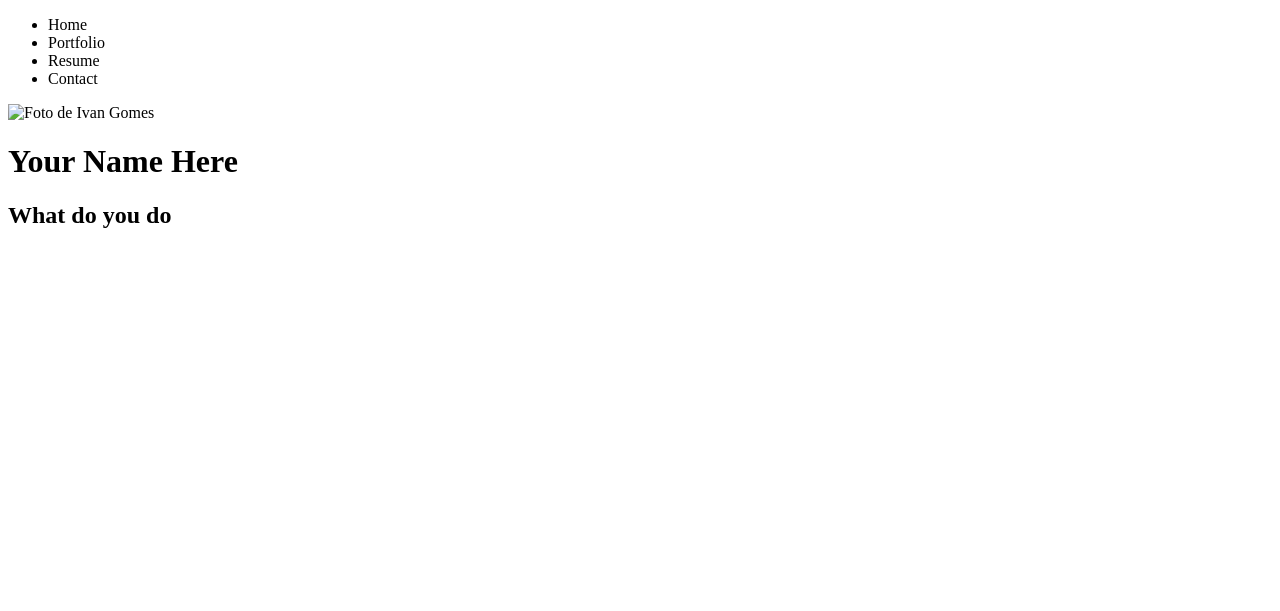
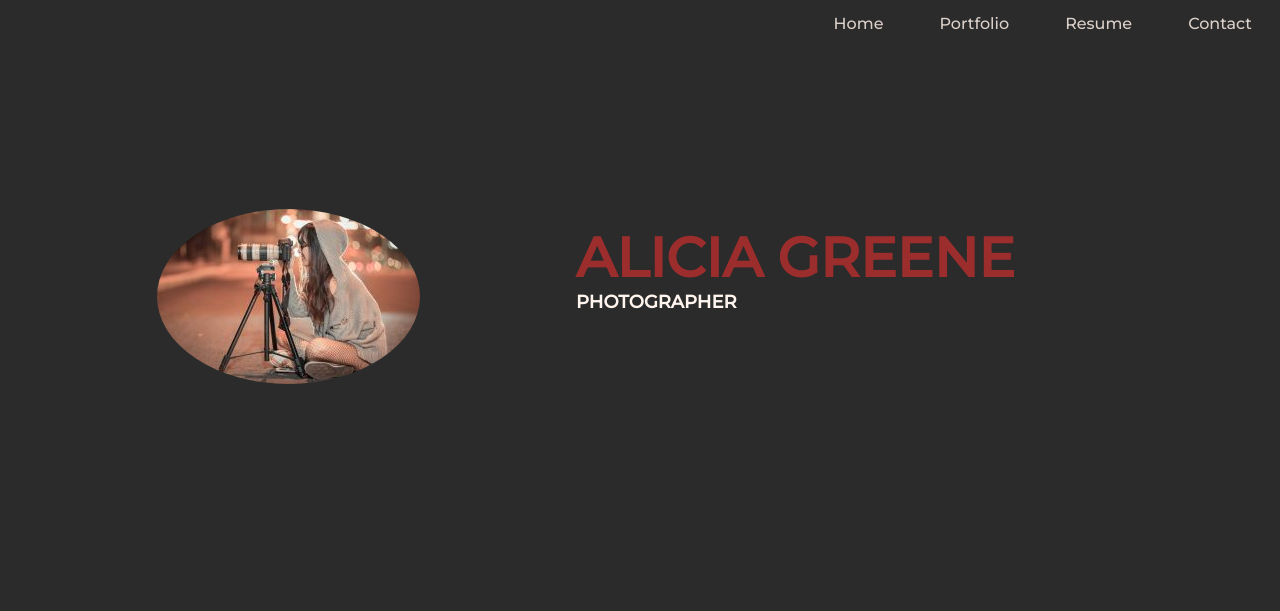
Before and after one commit to alexandrepalmag/Portfolio-With-HTML-and-CSS3, a plain HTML site: page index.html in a window 1280 px wide. Drawn offline with Linux system fonts and the light colour scheme.

Commit message:
Completion of the development of the index page

```diff
--- /dev/null
+++ b/css/style.css
@@ -0,0 +1,64 @@
+* {
+    margin: 0;
+}
+html, body {
+    box-sizing: border-box;
+    font-size: 0;
+    height: 100%;
+}
+body {
+    background: rgb(43, 43, 43);
+    font-family: 'Montserrat', sans-serif;
+}
+/* ========================================= nav ========================================= */
+.nav {
+    color: rgb(219, 209, 202);
+    height: 48px;
+}
+.nav ul {
+    list-style: none;
+    padding-left: 0;
+    text-align: right;
+    height: 48px;
+}
+.nav li {
+   display: inline-block;
+   padding-left: 28px;
+   padding-right: 28px;
+   font-size: 16px;
+   line-height: 48px;
+}
+
+/* ========================================= front ========================================= */
+.front {
+    color: rgb(255, 245, 238);
+    font-size: 1.4rem;
+}
+.front span {
+    color: rgb(156, 45, 45);
+}
+.front img{
+    border-radius: 50% 50%;
+    margin-top: 28%;
+}
+.front div {
+    display: inline-block;
+    height: 560px;
+}
+.profile-img {
+    width: 45%;
+    text-align: center;
+}
+.profile-title {
+    vertical-align: top;
+    width: 55%;
+}
+.profile-title h1 {
+    font-size: 55px;
+    margin-top: 25%;
+    text-transform: uppercase;
+}
+.profile-title h2 {
+    font-size: 18px;
+    text-transform: uppercase;
+}
--- a/index.html
+++ b/index.html
@@ -3,17 +3,15 @@
 <html>
 
 <head>
-		<title>Portfolio Online</title>
+	<title>Portfolio Online - Alicia Greene</title>
 
 	<meta charset="utf-8">
-		<link rel="stylesheet" href="css/styles.css">
-
+	<link rel="stylesheet" href="css/style.css">
+	<link href="https://fonts.googleapis.com/css2?family=Montserrat:wght@500&display=swap" rel="stylesheet">
 </head>
 
-
 <body>
-
-			<div>
+	<div class="nav">
 		<ul>
 			<li>Home</li>
 			<li>Portfolio</li>
@@ -21,17 +19,15 @@
 			<li>Contact</li>
 		</ul>
 	</div>
-
-			<div>
-				<img src="img/ivan-profile.jpg" alt="Foto de Ivan Gomes">
-
-				<h1>Your Name Here</h1>
-				<h2>What do you do</h2>
+	<div class="front">
+		<div class="profile-img">
+			<img src="img/alicia_profile.jpg" alt="Foto de Ivan Gomes">
 		</div>
-
-
-
-
+		<div class="profile-title">
+			<h1><span>Alicia Greene</span></h1>
+			<h2>Photographer</h2>
+		</div>
+	</div>
 </body>
 
 </html>
```
Also changed, not shown: contact.html (renamed from contato.html), img/alicia.jpg (deleted), img/alicia_profile.jpg (added), resume.html (renamed from curriculo.html). Lines whose indentation alone changed are shown as unchanged.
